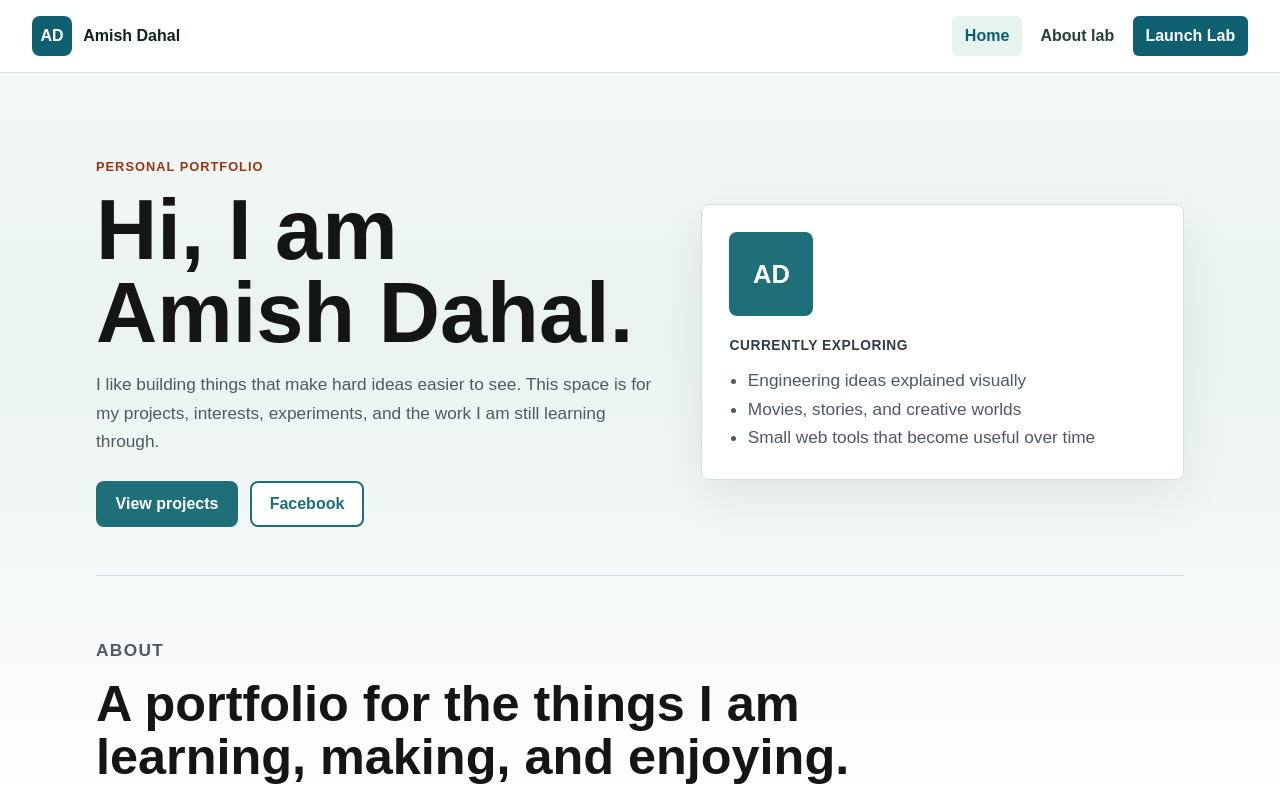
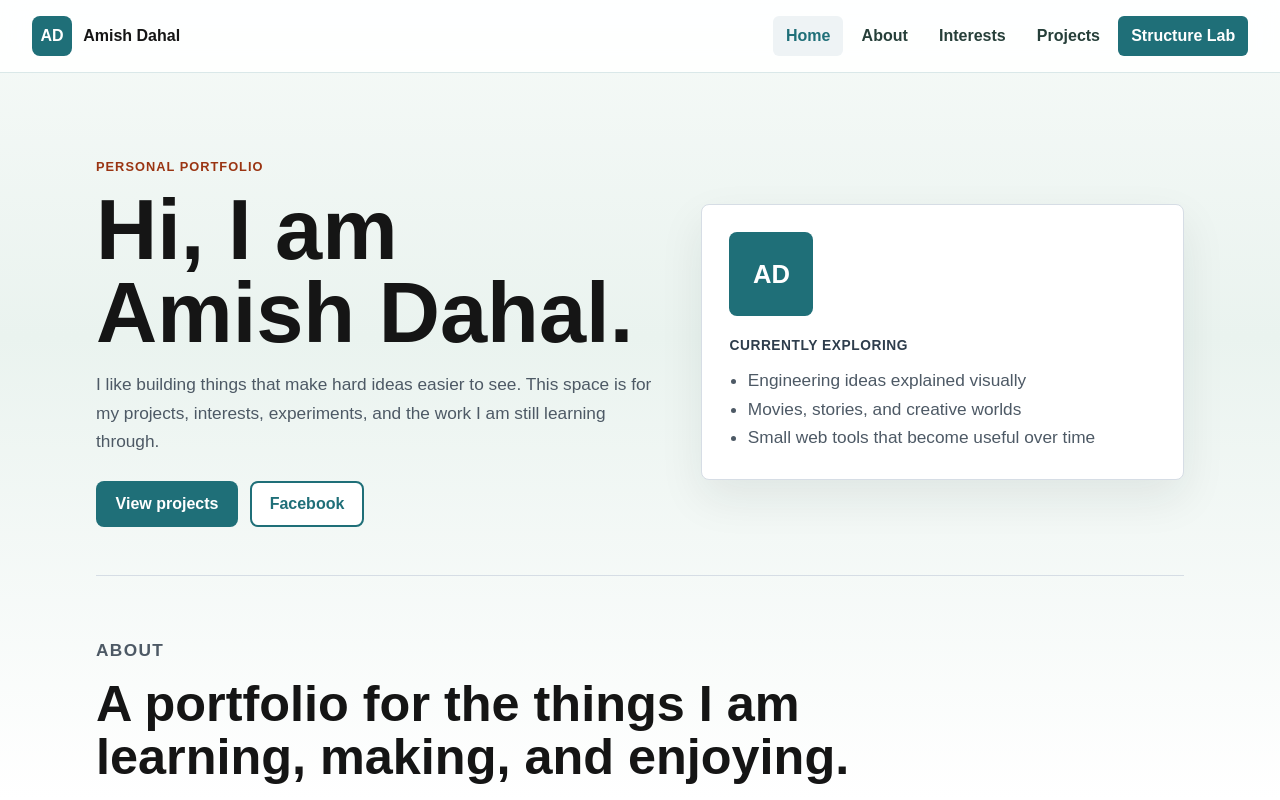
Before and after one commit to AmishDahal/sveltekit-1, a SvelteKit app: page / in a window 1280 px wide. Shown: the top 800 px of the page. Built offline with nearby package versions, Linux system fonts and the light colour scheme.

Commit message:
Update portfolio navigation links

```diff
--- a/src/routes/Header.svelte
+++ b/src/routes/Header.svelte
@@ -15,10 +15,16 @@
 				<a href="/">Home</a>
 			</li>
 			<li>
-				<a href="/#overview">About lab</a>
+				<a href="/#about">About</a>
 			</li>
 			<li>
-				<a class="launch-link" href="/structure-lab.html">Launch Lab</a>
+				<a href="/#interests">Interests</a>
+			</li>
+			<li>
+				<a href="/#projects">Projects</a>
+			</li>
+			<li>
+				<a class="launch-link" href="/structure-lab.html">Structure Lab</a>
 			</li>
 		</ul>
 	</nav>
@@ -32,7 +38,7 @@
 		align-items: center;
 		justify-content: space-between;
 		padding: 1rem;
-		border-bottom: 1px solid rgb(14 95 111 / 16%);
+		border-bottom: 1px solid rgb(31 111 120 / 16%);
 		background: rgb(255 255 255 / 88%);
 		backdrop-filter: blur(14px);
 	}
@@ -45,7 +51,7 @@
 		transform: translateY(-150%);
 		border-radius: 6px;
 		padding: 0.65rem 0.85rem;
-		background: #10221f;
+		background: #151515;
 		color: #ffffff;
 		font-weight: 750;
 		text-decoration: none;
@@ -59,7 +65,7 @@
 		display: flex;
 		align-items: center;
 		gap: 0.7rem;
-		color: #10221f;
+		color: #151515;
 		text-decoration: none;
 	}
 
@@ -70,7 +76,7 @@
 		align-items: center;
 		justify-content: center;
 		border-radius: 8px;
-		background: #0e5f6f;
+		background: #1f6f78;
 		color: #ffffff;
 		font-weight: 800;
 	}
@@ -108,13 +114,13 @@
 
 	li[aria-current='page'] a,
 	nav a:hover {
-		background: #e6f3ef;
-		color: #0e5f6f;
+		background: #eef3f5;
+		color: #1f6f78;
 		text-decoration: none;
 	}
 
 	nav a.launch-link {
-		background: #0e5f6f;
+		background: #1f6f78;
 		color: #ffffff;
 	}
 
```
